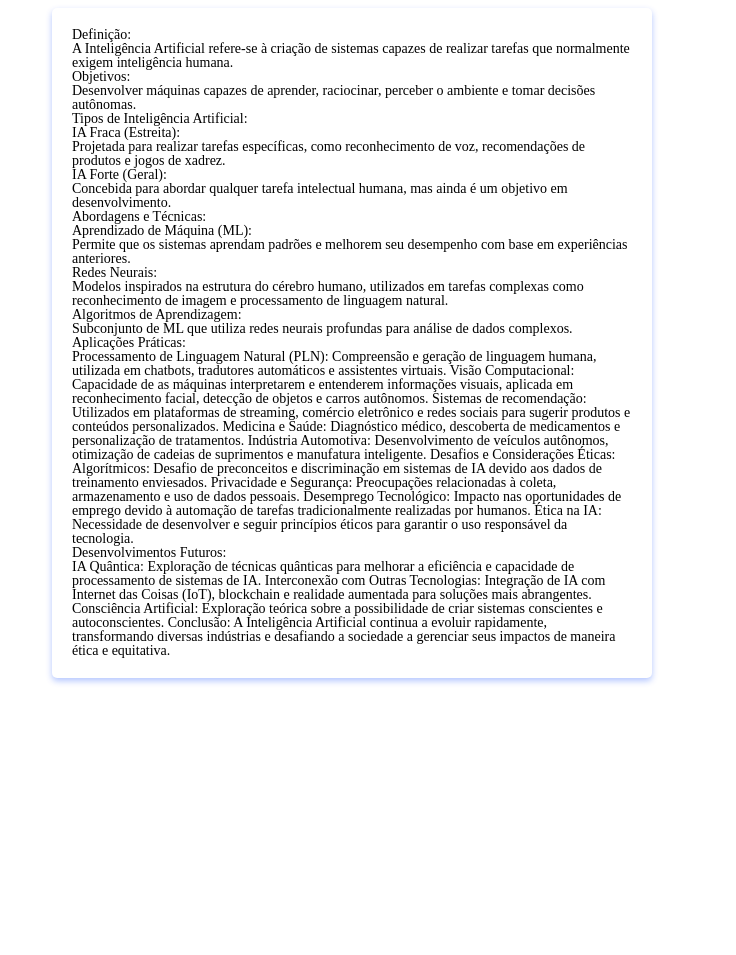
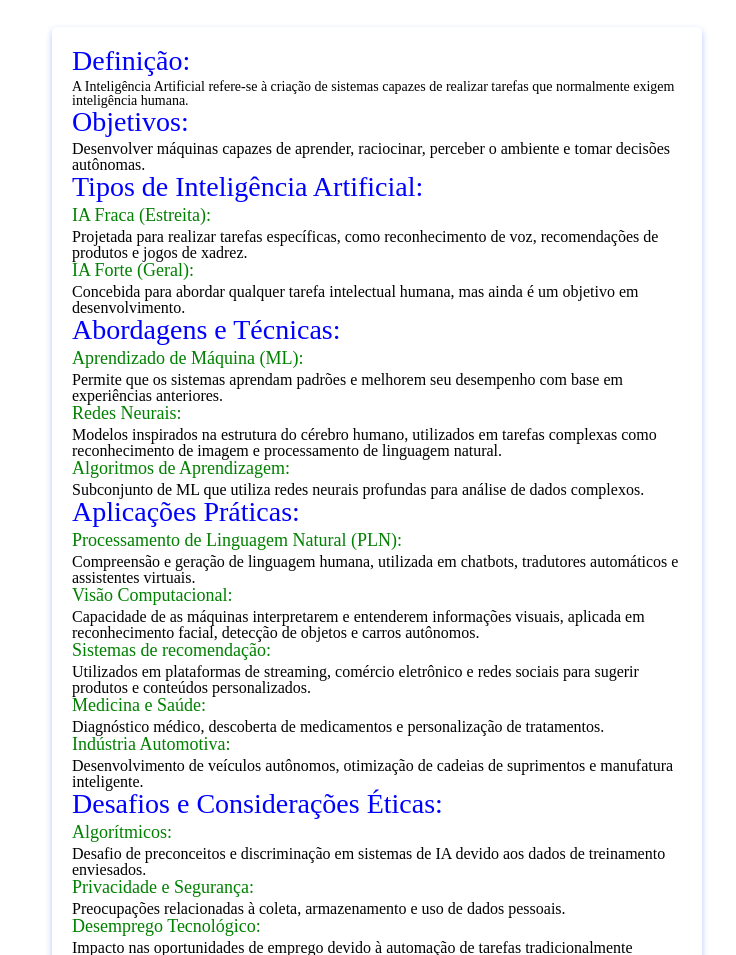
Before and after one commit to WinRAR4ik/Magic, a plain HTML site: page index.html in a window 1280 px wide. Shown: the part 72-1027 px from the top of the page, without its empty margins (348-1084 px from the left). Before the commit the page ends 800 px from the top, so only its background shows below. Drawn offline with Linux system fonts and the light colour scheme.

Commit message:
finished project

```diff
--- a/index.html
+++ b/index.html
@@ -10,39 +10,83 @@
     <header class="header">
         <div class="wrap">
         <h1 class="Title">Inteligencia Artificial</h1>
+        <h3 class="Sub-Title"> Trabalho realizado por Vladislavs Grudinskis Nº25 e Gonçalo Fidalgo Nº11 Turma 12º PTEI</h3>
     </div>
     </header>
     <main class="main">
         <div class="card">
-        <p class="text"><h3 class="sub-title">Definição:</h3> A Inteligência Artificial refere-se à criação de sistemas capazes de realizar tarefas que normalmente exigem inteligência humana.
-            <h3 class="sub-title">Objetivos:</h3> Desenvolver máquinas capazes de aprender, raciocinar, perceber o ambiente e tomar decisões autônomas.
-            <h3>Tipos de Inteligência Artificial:</h3>
-            <h5 class="sub-tem">IA Fraca (Estreita):</h5> Projetada para realizar tarefas específicas, como reconhecimento de voz, recomendações de produtos e jogos de xadrez.
-            <h5 class="sub-tem">IA Forte (Geral):</h5> Concebida para abordar qualquer tarefa intelectual humana, mas ainda é um objetivo em desenvolvimento.
+        <h3 class="sub-title">Definição:</h3>
+        A Inteligência Artificial refere-se à criação de sistemas capazes de realizar tarefas que normalmente exigem inteligência humana.
+            <h3 class="sub-title">Objetivos:</h3>
+            <p class="text">Desenvolver máquinas capazes de aprender,
+            raciocinar, perceber o ambiente e tomar decisões autônomas.
+            </p>
+            <h3 class="sub-title">Tipos de Inteligência Artificial:</h3>
+            <h5 class="sub-tem">IA Fraca (Estreita):</h5>
+            <p class="text">Projetada para realizar tarefas específicas,
+            como reconhecimento de voz, recomendações de produtos e jogos de xadrez.
+            </p>
+            <h5 class="sub-tem">IA Forte (Geral):</h5>
+            <p class="text">Concebida para abordar qualquer tarefa intelectual humana, mas ainda é um objetivo em desenvolvimento.
+        </p>
             <h4 class="sub-title">Abordagens e Técnicas:</h4>
-            <h5 class="sub-tem">Aprendizado de Máquina (ML):</h5> Permite que os sistemas aprendam padrões e melhorem seu desempenho com base em experiências anteriores.
-            <h5 class="sub-tem">Redes Neurais:</h5> Modelos inspirados na estrutura do cérebro humano, utilizados em tarefas complexas como reconhecimento de imagem e processamento de linguagem natural.
-            <h5 class="sub-tem">Algoritmos de Aprendizagem:</h5> Subconjunto de ML que utiliza redes neurais profundas para análise de dados complexos.
+            <h5 class="sub-tem">Aprendizado de Máquina (ML):</h5>
+            <p class="text">Permite que os sistemas aprendam padrões e melhorem seu desempenho com base em experiências anteriores.
+            </p>
+            <h5 class="sub-tem">Redes Neurais:</h5>
+            <p class="text">Modelos inspirados na estrutura do cérebro humano, utilizados em tarefas complexas como reconhecimento de imagem e processamento de linguagem natural.
+            </p>
+            <h5 class="sub-tem">Algoritmos de Aprendizagem:</h5>
+            <p class="text">Subconjunto de ML que utiliza redes neurais profundas para análise de dados complexos.
+            </p>
 
             <h3 class="sub-title">Aplicações Práticas:</h3>
-            Processamento de Linguagem Natural (PLN): Compreensão e geração de linguagem humana, utilizada em chatbots, tradutores automáticos e assistentes virtuais.
-            Visão Computacional: Capacidade de as máquinas interpretarem e entenderem informações visuais, aplicada em reconhecimento facial, detecção de objetos e carros autônomos.
-            Sistemas de recomendação: Utilizados em plataformas de streaming, comércio eletrônico e redes sociais para sugerir produtos e conteúdos personalizados.
-            Medicina e Saúde: Diagnóstico médico, descoberta de medicamentos e personalização de tratamentos.
-            Indústria Automotiva: Desenvolvimento de veículos autônomos, otimização de cadeias de suprimentos e manufatura inteligente.
-            Desafios e Considerações Éticas:
-            Algorítmicos: Desafio de preconceitos e discriminação em sistemas de IA devido aos dados de treinamento enviesados.
-            Privacidade e Segurança: Preocupações relacionadas à coleta, armazenamento e uso de dados pessoais.
-            Desemprego Tecnológico: Impacto nas oportunidades de emprego devido à automação de tarefas tradicionalmente realizadas por humanos.
-            Ética na IA: Necessidade de desenvolver e seguir princípios éticos para garantir o uso responsável da tecnologia.
+            <h5 class="sub-tem">Processamento de Linguagem Natural (PLN):</h5>
+            <p class="text">Compreensão e geração de linguagem humana, utilizada em chatbots, tradutores automáticos e assistentes virtuais.
+            </p>
+            <h5 class="sub-tem">Visão Computacional:</h5>
+            <p class="text">Capacidade de as máquinas interpretarem e entenderem informações visuais, aplicada em reconhecimento facial, detecção de objetos e carros autônomos.
+            </p>
+            <h5 class="sub-tem">Sistemas de recomendação:</h5>
+            <p class="text">Utilizados em plataformas de streaming, comércio eletrônico e redes sociais para sugerir produtos e conteúdos personalizados.
+            </p>
+            <h5 class="sub-tem">Medicina e Saúde:</h5>
+             <p class="text">Diagnóstico médico, descoberta de medicamentos e personalização de tratamentos.
+             </p>
+            <h5 class="sub-tem">Indústria Automotiva:</h5>
+            <p class="text">Desenvolvimento de veículos autônomos, otimização de cadeias de suprimentos e manufatura inteligente.
+            </p>
+            <h3 class="sub-title">Desafios e Considerações Éticas:</h3>
+            <h5 class="sub-tem">Algorítmicos:</h5>
+            <p class="text">Desafio de preconceitos e discriminação em sistemas de IA devido aos dados de treinamento enviesados.
+            </p>
+            <h5 class="sub-tem">Privacidade e Segurança:</h5>
+            <p class="text">Preocupações relacionadas à coleta, armazenamento e uso de dados pessoais.
+            </p>
+            <h5 class="sub-tem">Desemprego Tecnológico:</h5>
+            <p class="text">Impacto nas oportunidades de emprego devido à automação de tarefas tradicionalmente realizadas por humanos.
+            </p>
+            <h5 class="sub-tem">Ética na IA:</h5>
+            <p class="text">Necessidade de desenvolver e seguir princípios éticos para garantir o uso responsável da tecnologia.
+            </p>
+            <h3 class="sub-title">Desenvolvimentos Futuros:</h3>
+            <h5 class="sub-tem">IA Quântica:</h5>
+            <p class="text">Exploração de técnicas quânticas para melhorar a eficiência e capacidade de processamento de sistemas de IA.
+            </p>
+            <h5 class="sub-tem">Interconexão com Outras Tecnologias:</h5>
+            <p class="text">Integração de IA com Internet das Coisas (IoT), blockchain e realidade aumentada para soluções mais abrangentes.
+            </p>
+            <h5 class="sub-tem">Consciência Artificial:</h5>
+            <p class="text">Exploração teórica sobre a possibilidade de criar sistemas conscientes e autoconscientes.
+            </p>
+            <h3 class="sub-title">Conclusão:</h3>
+            <p class="text">A Inteligência Artificial continua a evoluir rapidamente, transformando diversas indústrias e desafiando a sociedade a gerenciar seus impactos de maneira ética e equitativa.
+            </p>
+            <h3 class="sub-title">Webgafia</h3>
+            <p class="text">Lee, K. F. (2019). Inteligência artificial. Globo Livros.
+            PEIXOTO, F. H., & SILVA, R. Z. M. D. (2019). Inteligência artificial e direito. Curitiba: Alteridade, 1.
+            Oliveira, A. (2019). Inteligência artificial. Fundação Francisco Manuel dos Santos.</p>
 
-            <h3 class="sub-title">Desenvolvimentos Futuros:</h3>
-            IA Quântica: Exploração de técnicas quânticas para melhorar a eficiência e capacidade de processamento de sistemas de IA.
-            Interconexão com Outras Tecnologias: Integração de IA com Internet das Coisas (IoT), blockchain e realidade aumentada para soluções mais abrangentes.
-            Consciência Artificial: Exploração teórica sobre a possibilidade de criar sistemas conscientes e autoconscientes.
-            Conclusão:
-            A Inteligência Artificial continua a evoluir rapidamente, transformando diversas indústrias e desafiando a sociedade a gerenciar seus impactos de maneira ética e equitativa.
-            </p>
         </div>
     </main>
 </body>
--- a/scss/index.scss
+++ b/scss/index.scss
@@ -4,5 +4,9 @@
     }
     .Title{
         font-size: 50px;
+        color: blue;
+    }
+    .Sub-Title{
+        padding-top: 5px;
     }
 }
--- a/scss/main.scss
+++ b/scss/main.scss
@@ -2,13 +2,23 @@
     max-width: 1200px;
 
     .card{
-      width: 600px;
+      width: 650px;
       margin: 30px auto 0 400px;
       box-shadow: 0 3px 6px rgba(8, 66, 255, 0.3);
       border-radius: 5px;
       padding:  20px 20px;
       .text{
-
+        font-size: 16px;
+      }
+      .sub-title{
+        color: blue;
+        font-size: 28px;
+        padding-bottom: 5px;
+      }
+      .sub-tem{
+        color: green;
+        font-size: 18px;
+        padding-bottom: 5px;
       }
     }
 }
```
Also changed, not shown: css/index.css, css/main.css.
